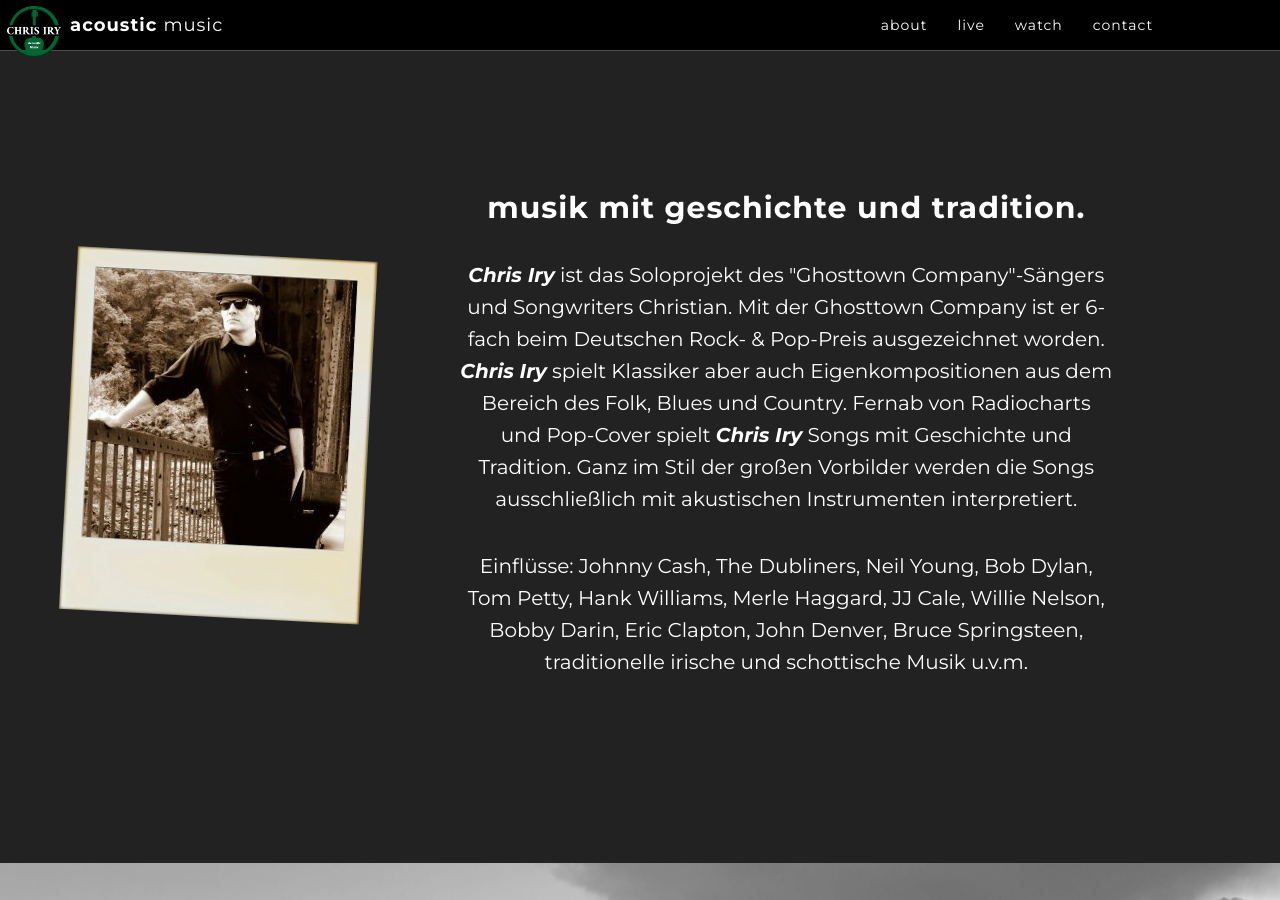
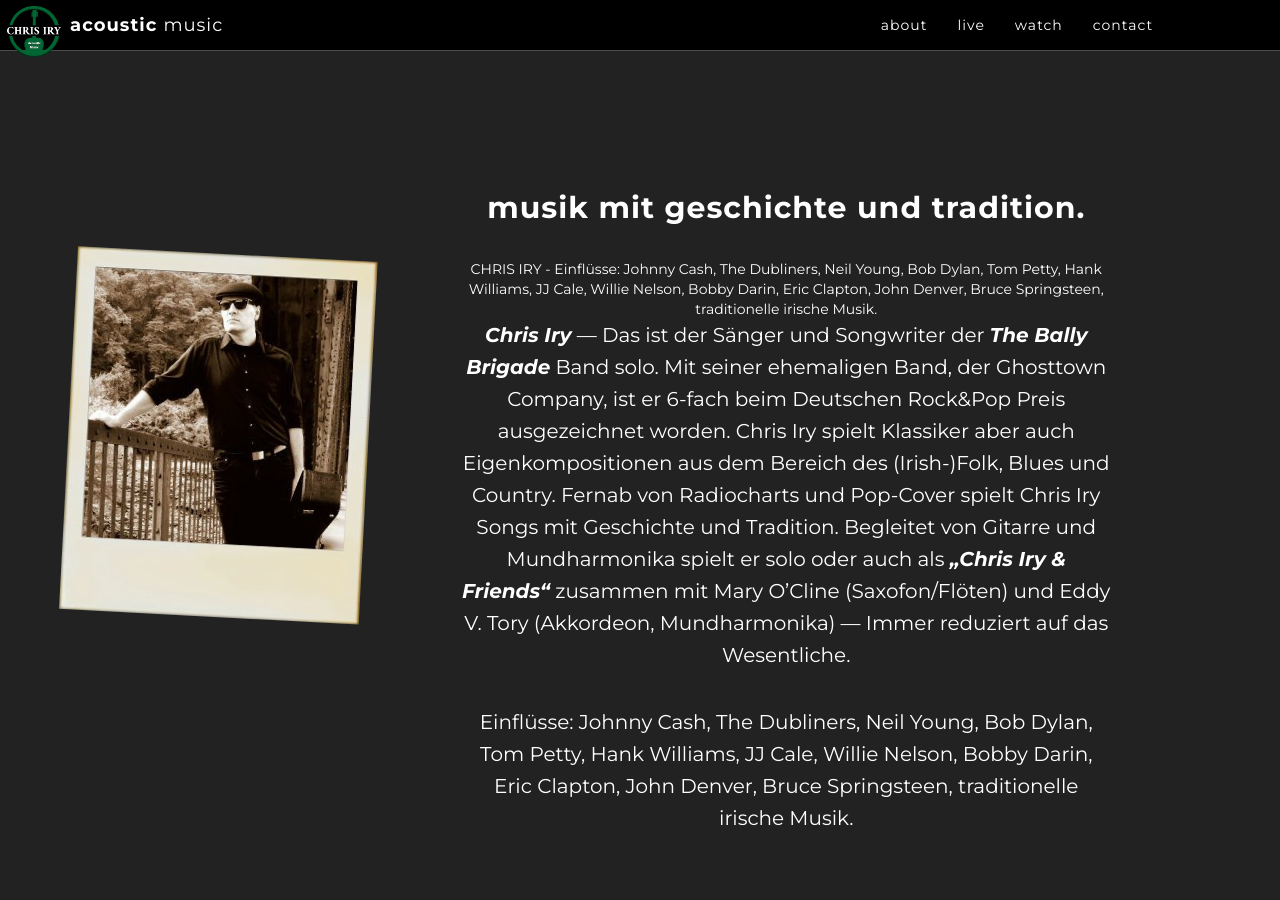
Before and after one commit to danielfett/chris-iry, a Jekyll site: the page built from index.md, in a window 1280 px wide and 900 px high, scrolled down 859 px. Built offline with Jekyll 4.4.1, drawn with Linux system fonts in a browser that asks for light colours; some web fonts are replaced; some of the changed text lies outside the part shown.

Commit message:
Update website

```diff
--- a/_layouts/default.html
+++ b/_layouts/default.html
@@ -98,13 +98,17 @@
             <div class="col-lg-7 col-lg-offset-1">
                 <h2>Musik mit Geschichte und Tradition.</h2>
 
+                CHRIS IRY -
+                Einflüsse: Johnny Cash, The Dubliners, Neil Young, Bob Dylan, Tom Petty, Hank Williams, JJ Cale, Willie Nelson, Bobby Darin, Eric Clapton, John Denver, Bruce Springsteen, traditionelle irische Musik.
+
                 <p>
-                    <emph>Chris Iry</emph> ist das Soloprojekt des "Ghosttown Company"-Sängers und Songwriters Christian. Mit der Ghosttown Company ist er 6-fach beim Deutschen Rock- & Pop-Preis ausgezeichnet worden.
-                    <emph>Chris Iry</emph> spielt Klassiker aber auch Eigenkompositionen aus dem Bereich des Folk, Blues und Country. Fernab von Radiocharts und Pop-Cover spielt
-                    <emph>Chris Iry</emph> Songs mit Geschichte und Tradition. Ganz im Stil der großen Vorbilder werden die Songs ausschließlich mit akustischen Instrumenten interpretiert.
+                    <emph>Chris Iry</emph> — Das ist der Sänger und Songwriter der <emph>The Bally Brigade</emph> Band solo. Mit seiner ehemaligen Band, der Ghosttown Company, ist er 6-fach beim Deutschen Rock&amp;Pop Preis ausgezeichnet worden.
+                    Chris Iry spielt Klassiker aber auch Eigenkompositionen aus dem Bereich des (Irish-)Folk, Blues und Country.
+                    Fernab von Radiocharts und Pop-Cover spielt Chris Iry Songs mit Geschichte und Tradition.
+                    Begleitet von Gitarre und Mundharmonika spielt er solo oder auch als <emph>„Chris Iry &amp; Friends“</emph> zusammen mit Mary O’Cline (Saxofon/Flöten) und Eddy V. Tory (Akkordeon, Mundharmonika) — Immer reduziert auf das Wesentliche.
                 </p>
                 <p>
-                    Einflüsse: Johnny Cash, The Dubliners, Neil Young, Bob Dylan, Tom Petty, Hank Williams, Merle Haggard, JJ Cale, Willie Nelson, Bobby Darin, Eric Clapton, John Denver, Bruce Springsteen, traditionelle irische und schottische Musik u.v.m.
+                    Einflüsse: Johnny Cash, The Dubliners, Neil Young, Bob Dylan, Tom Petty, Hank Williams, JJ Cale, Willie Nelson, Bobby Darin, Eric Clapton, John Denver, Bruce Springsteen, traditionelle irische Musik.
                 </p>
 
 
@@ -113,23 +117,13 @@
     </section>
 
     <!-- Live Section -->
-    <section id="live" class="content-section text-center">
-        <div class="live-section">
+    <section id="listen" class="content-section text-center">
+        <div class="listen-section">
             <div class="row">
-                <div class="col-md-5 events-container">
-                    <div class="fb-page" data-href="https://www.facebook.com/chrisirymusic" data-tabs="timeline" data-width="500" data-height="400" data-small-header="true" data-adapt-container-width="true" data-hide-cover="false" data-show-facepile="true">
-                        <blockquote cite="https://www.facebook.com/chrisirymusic" class="fb-xfbml-parse-ignore"><a href="https://www.facebook.com/chrisirymusic">Chris Iry</a></blockquote>
-                    </div>
-                </div>
-                <div class="col-md-7 events-container">
-                    <h2>live</h2>
-                    <ul>
-                        {% for k in site.data.konzerte %}
-                        <li>{{ k.Datum }} | {{ k.Stadt }} {% if k.Veranstaltungsort %}| {{ k.Veranstaltungsort }} {% endif %} | {% if k.Link %}<a href="{{ k.Link }}" target="_blank">{% endif %}{{ k.Name }}{% if k.Link %}</a>{% endif %} {% if k.Facebooklink
-                            %} | <a href="{{ k.Facebooklink }}"><i class="fa fa-facebook-square"></i></a> {% endif %}
-                        </li>
-                        {% endfor %}
-                    </ul>
+                <div class="col-lg-10 col-lg-offset-1">
+                    <h2>watch</h2>
+                    <!-- nice link to youtube -->
+                    <a href="https://www.youtube.com/@ChrisIryMusic">youtube</a>
                 </div>
             </div>
     </section>
```
